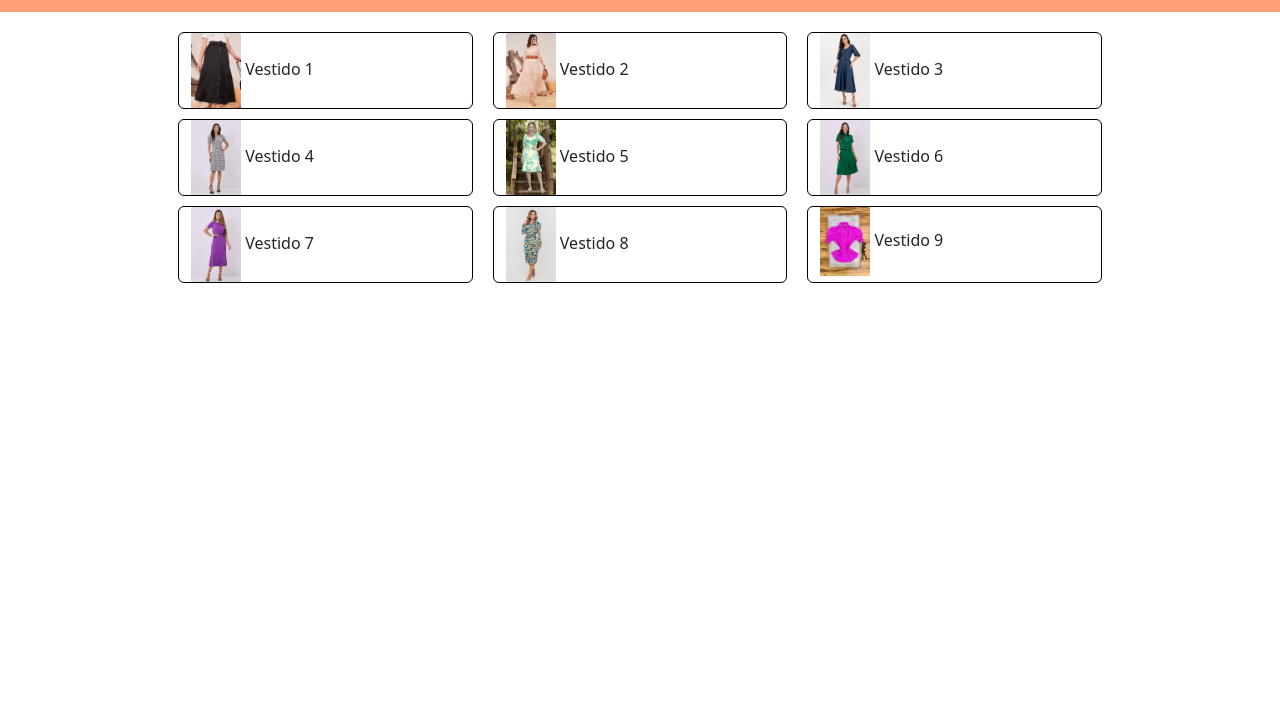
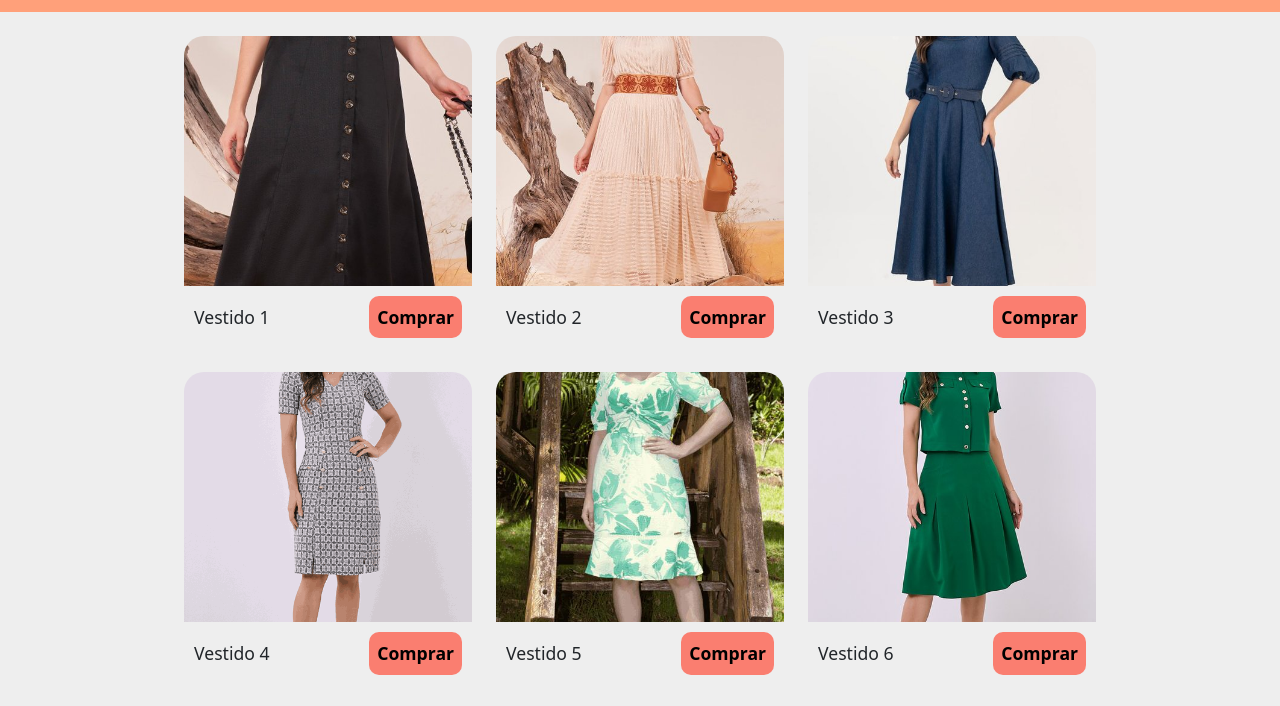
Before and after one commit to ViniMarkos283/project-loja-de-roupas, a plain HTML site: page html/index.html in a window 1280 px wide. Shown: the part 58-764 px from the top of the page. Drawn offline with nearby package versions, Linux system fonts and the light colour scheme.

Commit message:
branch experimental usando grid ao invés de layout do bootstrap

```diff
--- a/css/index.css
+++ b/css/index.css
@@ -1,5 +1,17 @@
+:root {
+  font-family: system-ui;
+  --accent-color: hsl(6, 93%, 71%);
+  --background-color: #eeeeee;
+  --foreground-color: #222222;
+}
+
 * {
-    box-sizing: border-box;
+  box-sizing: border-box;
+}
+
+.outer-wrapper {
+  background-color: var(--background-color);
+  foreground-color: var(--foreground-color);
 }
 
 .wrapper {
@@ -9,16 +21,37 @@
 
 .image {
   background-size: cover;
-  width: 50px;
+  width: 100%;
+  height: 250px;
+  object-fit: cover;
+  display: block;
 }
 
-.item {
-  border: 1px solid black;
-  border-radius: 6px;
-  margin: 10px;
+.content-item {
+  border-radius: 20px;
+  overflow: hidden;
+
+  > .description {
+    display: flex;
+    justify-content: space-between;
+    align-items: center;
+    margin-block: 10px;
+    margin-inline: 10px;
+    font-size: 1.1rem;
+
+    > input {
+      background-color: var(--accent-color);
+      border-width: 0px;
+      border-radius: 10px;
+      padding: .5rem;
+      font-weight: 650;
+    }
+  }
 }
 
-.catalogue {
-    margin: 10px;
-    padding: 10px;
+.content-grid {
+  display: grid;
+  grid-template-columns: repeat(3, 1fr);
+  gap: 1.5rem;
+  padding: 1.5rem;
 }
--- a/html/index.html
+++ b/html/index.html
@@ -17,71 +17,76 @@
         <a href="./login.html"><img src="../img/icons/user.png" alt="login/cadastro" class="icon"></a>
     </div>
   </header>
-
-  <main class="wrapper">
-    <section class="catalogue">
-      <div class="row">
-        <div class="item col">
-          <a>
-            <img class="image" src="../img/banner/dress001.jpg">
+  <div class="outer-wrapper">
+    <main class="wrapper">
+      <section class="content-grid">
+        <div class="content-item">
+          <img class="image" src="../img/banner/dress001.jpg">
+          <div class="description">
             <span class="title">Vestido 1</span>
-          </a>
+            <input type="button" value="Comprar">
+          </div>
         </div>
-        <div class="item col">
-          <a>
-            <img class="image" src="../img/banner/dress002.jpg">
+        <div class="content-item">
+          <img class="image" src="../img/banner/dress002.jpg">
+          <div class="description">
             <span class="title">Vestido 2</span>
-          </a>
+            <input type="button" value="Comprar">
+          </div>
         </div>
-        <div class="item col">
-          <a>
-            <img class="image" src="../img/banner/dress003.jpg">
+        <div class="content-item">
+          <img class="image" src="../img/banner/dress003.jpg">
+          <div class="description">
             <span class="title">Vestido 3</span>
-          </a>
+            <input type="button" value="Comprar">
+          </div>
         </div>
-      </div>
-      <div class="row">
-        <div class="item col">
-          <a>
-            <img class="image" src="../img/banner/dress004.jpg">
+        <div class="content-item">
+          <img class="image" src="../img/banner/dress004.jpg">
+          <div class="description">
             <span class="title">Vestido 4</span>
-          </a>
+            <input type="button" value="Comprar">
+          </div>
         </div>
-        <div class="item col">
-          <a>
-            <img class="image" src="../img/banner/dress005.jpg">
+        <div class="content-item">
+          <img class="image" src="../img/banner/dress005.jpg">
+          <div class="description">
             <span class="title">Vestido 5</span>
-          </a>
+            <input type="button" value="Comprar">
+          </div>
         </div>
-        <div class="item col">
-          <a>
-            <img class="image" src="../img/banner/dress006.jpg">
+        <div class="content-item">
+          <img class="image" src="../img/banner/dress006.jpg">
+          <div class="description">
             <span class="title">Vestido 6</span>
-          </a>
+            <input type="button" value="Comprar">
+          </div>
         </div>
-      </div>
-      <div class="row">
-        <div class="item col">
-          <a>
-            <img class="image" src="../img/banner/dress007.jpg">
+        <div class="content-item">
+          <img class="image" src="../img/banner/dress007.jpg">
+          <div class="description">
             <span class="title">Vestido 7</span>
-          </a>
+            <input type="button" value="Comprar">
+          </div>
         </div>
-        <div class="item col">
-          <a>
-            <img class="image" src="../img/banner/dress008.jpg">
+        <div class="content-item">
+          <img class="image" src="../img/banner/dress008.jpg">
+          <div class="description">
             <span class="title">Vestido 8</span>
-          </a>
+            <input type="button" value="Comprar">
+          </div>
         </div>
-        <div class="item col">
-          <a>
-            <img class="image" src="../img/banner/dress009.jpg">
+        <div class="content-item">
+          <img class="image" src="../img/banner/dress009.jpg">
+          <div class="description">
             <span class="title">Vestido 9</span>
-          </a>
+            <input type="button" value="Comprar">
+          </div>
         </div>
-      </div>
-    </section>
-  </main>
+      </section>
+    </main>
+  </div>
   <script src="../js/index.js"></script>
 </body>
+
 </html>
```
